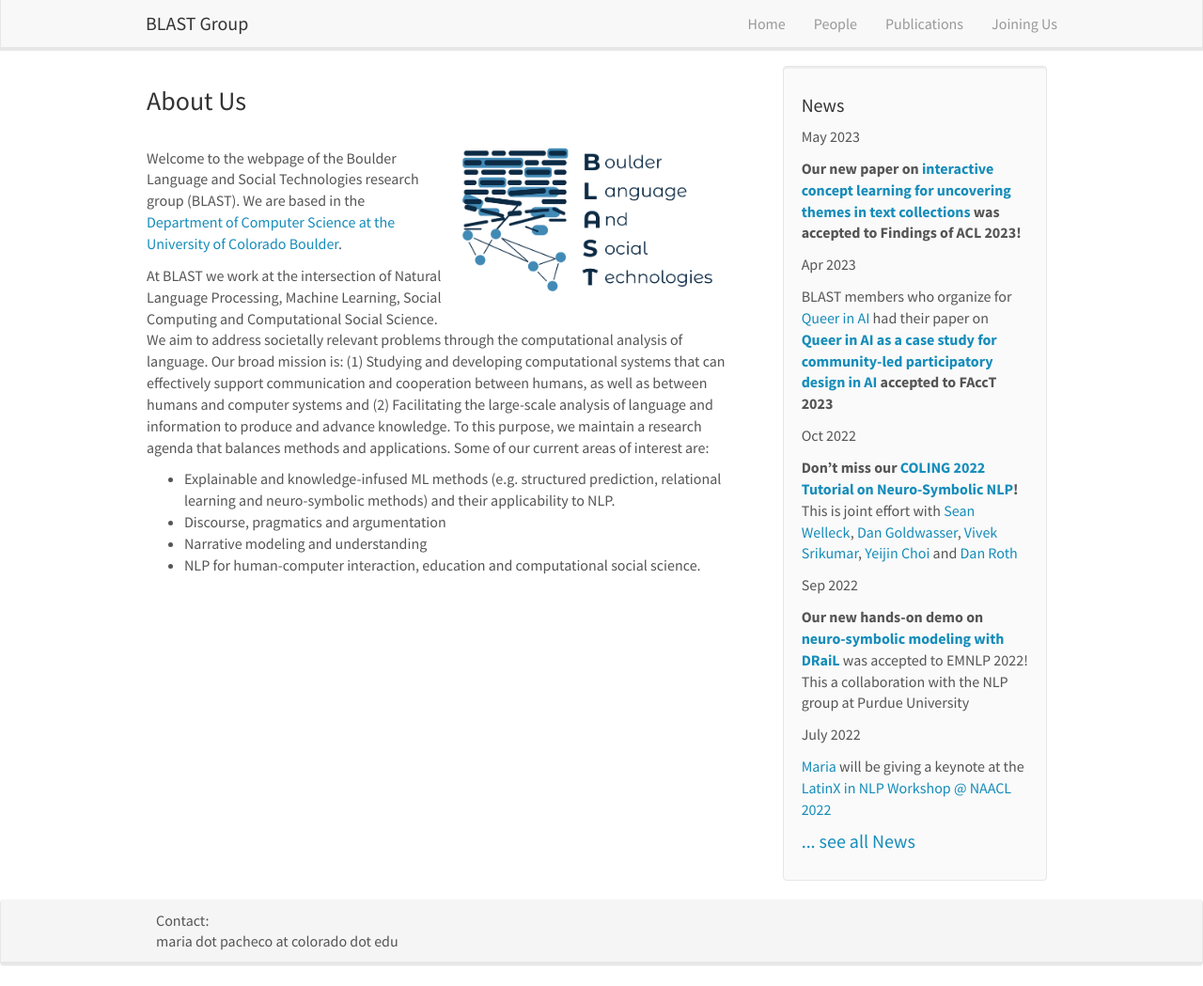
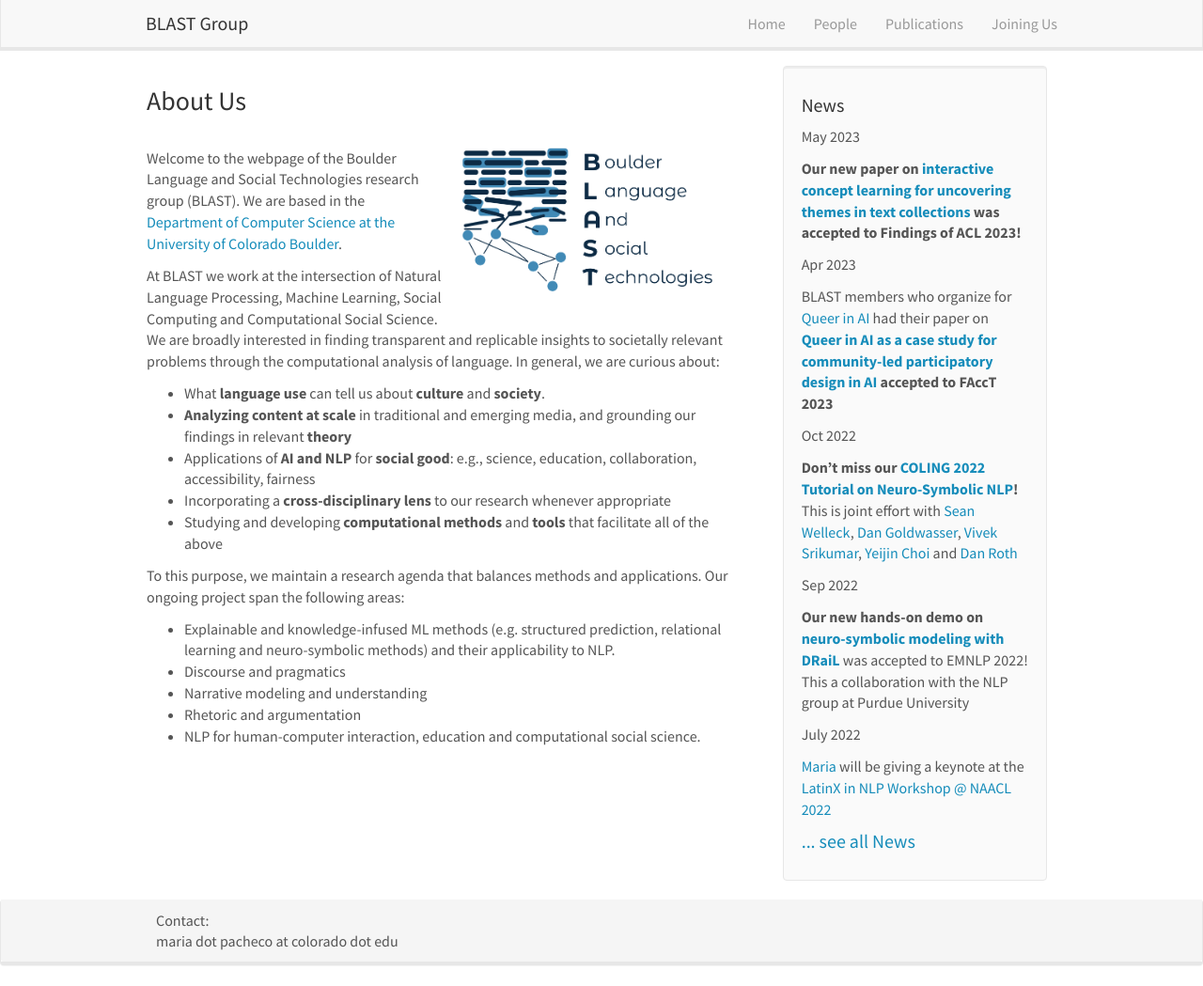
Before and after one commit to blast-cu/blast-cu.github.io, a Jekyll site: the page built from _pages/home.md, in a window 1280 px wide and 1049 px high. Shown: the whole window at 94% size. Built offline with Jekyll 4.4.1, drawn with Linux system fonts in a browser that asks for light colours; nearby versions of some CDN libraries.

Commit message:
Update home.md

```diff
--- a/_pages/home.md
+++ b/_pages/home.md
@@ -10,10 +10,18 @@ Welcome to the webpage of the Boulder Language and Social Technologies research
 Science at the University of Colorado Boulder](https://www.colorado.edu/cs/).
 
 At BLAST we work at the intersection of Natural Language Processing, Machine Learning, Social Computing and
-Computational Social Science. We aim to address societally relevant problems through the computational analysis of language. Our broad mission is: (1) Studying and developing computational systems that can effectively support communication and cooperation between humans, as well as between humans and computer systems and (2) Facilitating the large-scale analysis of language and information to produce and advance knowledge. To this purpose, we maintain a research agenda that balances methods and applications. Some of our current areas of interest are:
+Computational Social Science. We are broadly interested in finding transparent and replicable insights to societally relevant problems through the computational analysis of language. In general, we are curious about:
+* What **language use** can tell us about **culture** and **society**.
+* **Analyzing content at scale** in traditional and emerging media, and grounding our findings in relevant **theory**
+* Applications of **AI and NLP** for **social good**: e.g., science, education, collaboration, accessibility, fairness
+* Incorporating a **cross-disciplinary lens** to our research whenever appropriate
+* Studying and developing **computational methods** and **tools** that facilitate all of the above
+
+To this purpose, we maintain a research agenda that balances methods and applications. Our ongoing project span the following areas:
 
 * Explainable and knowledge-infused ML methods (e.g. structured
 prediction, relational learning and neuro-symbolic methods) and their applicability to NLP.
-* Discourse, pragmatics and argumentation
+* Discourse and pragmatics
 * Narrative modeling and understanding
+* Rhetoric and argumentation
 * NLP for human-computer interaction, education and computational social science.
```
